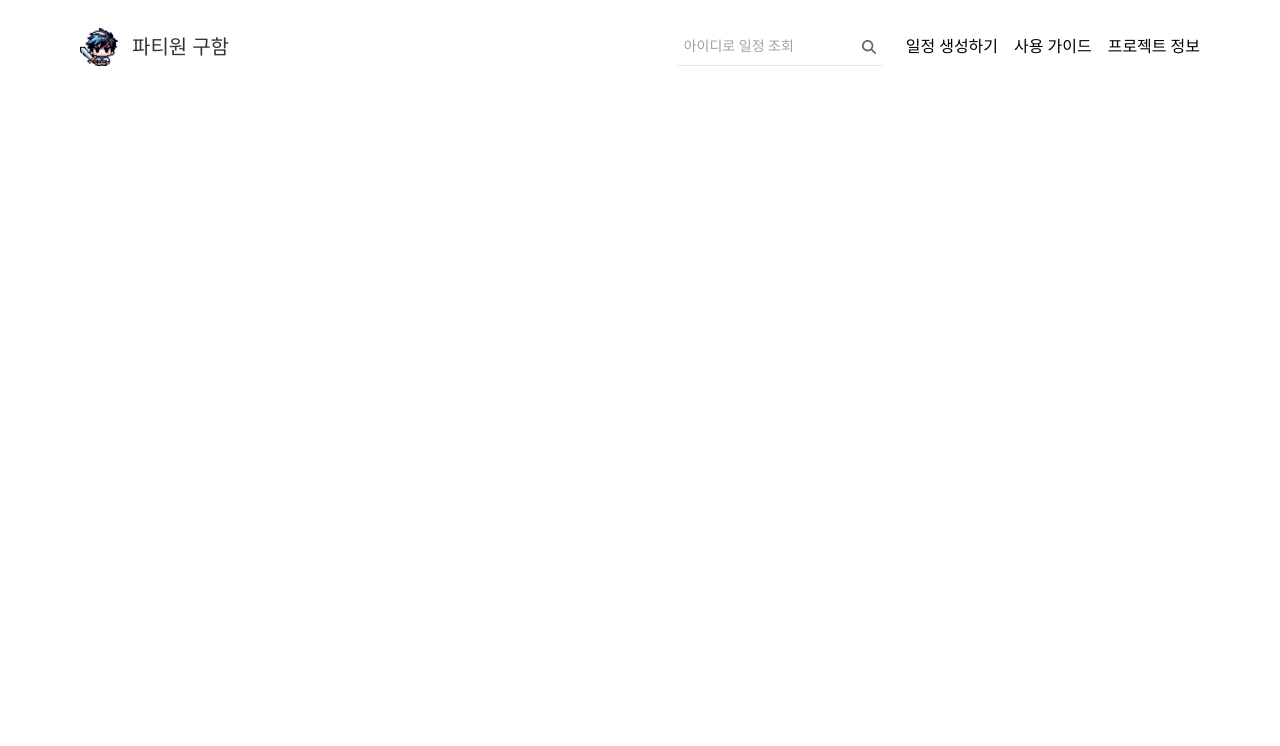
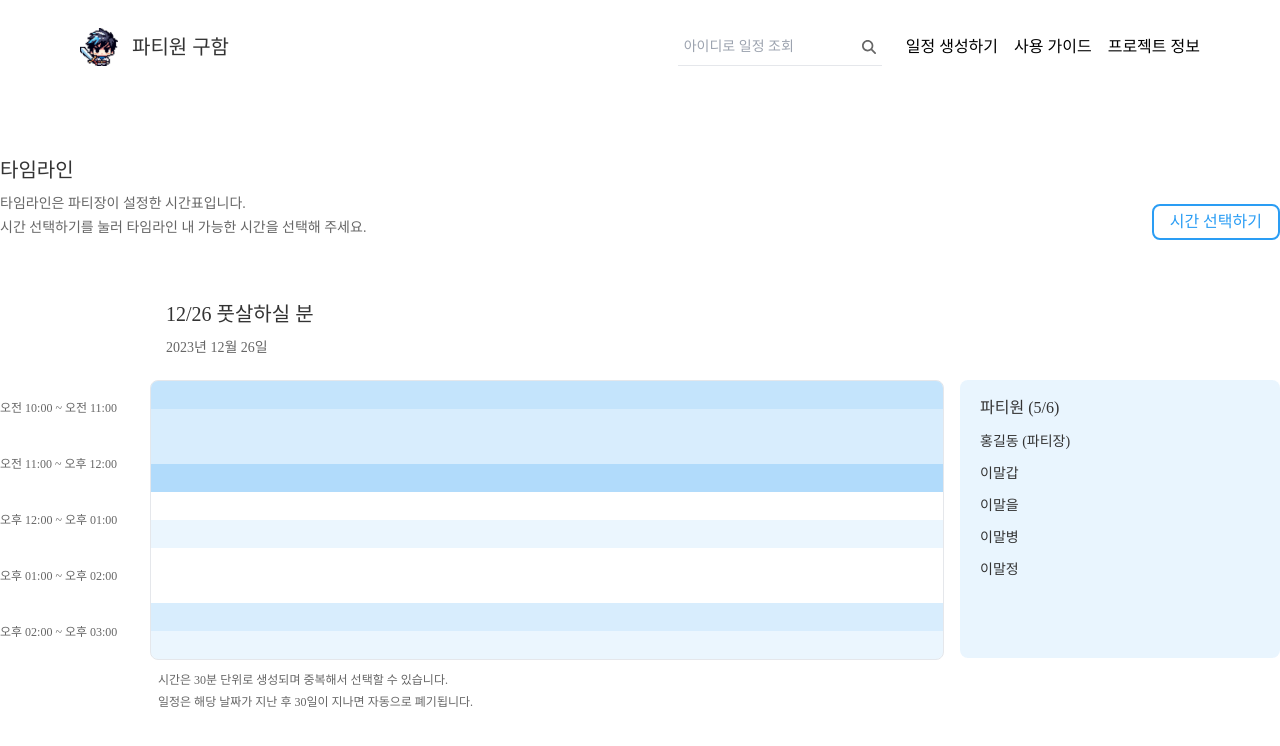
Before and after one commit to taedonn/partywonguham, a Nuxt app: page /time in a window 1280 px wide. Shown: the top 746 px of the page. Built offline with nearby package versions, Linux system fonts and the light colour scheme; a web font is replaced by a local one.

Commit message:
Add files via upload

```diff
--- /dev/null
+++ b/pages/time.vue
@@ -0,0 +1,153 @@
+<template>
+    <main class="w-full py-40 flex justify-center">
+        <div class="max-w-[1280px] w-full">
+            <div class="w-full flex items-end text-black-333">
+                <div class="w-full">
+                    <h1 class="mb-3 text-xl leading-none font-medium">타임라인</h1>
+                    <p class="text-sm leading-6 font-light text-gray-666">
+                        타임라인은 파티장이 설정한 시간표입니다. <br/>
+                        시간 선택하기를 눌러 타임라인 내 가능한 시간을 선택해 주세요.
+                    </p>
+                </div>
+                <button @click="handleShow" class="shrink-0 px-4 py-2 text-base leading-none font-medium rounded-lg border-2 border-blue-4 text-blue-4">시간 선택하기</button>
+            </div>
+            <div class="mt-16 text-black-333">
+                <div class="ml-1.5 pl-40">
+                    <h2 class="mb-3 text-xl leading-none font-medium">{{ data.title }}</h2>
+                    <p class="text-sm leading-6 font-light text-gray-666">{{ data.date }}</p>
+                </div>
+                <div class="w-full mt-5 flex">
+                    <Timeline
+                        :timeline="data.timeline"
+                        :checked_time="data.checked_time"
+                    />
+                    <div class="w-80 shrink-0 ml-4 pb-[52px]">
+                        <div class="w-full h-full p-5 shrink-0 rounded-lg bg-blue-4/10 text-black-333 fill-black-333">
+                            <h2>파티원 ({{ (data.partywon.length + 1) + '/' + data.capacity }})</h2>
+                            <ul class="mt-4 text-sm font-light flex flex-col gap-3">
+                                <li class="flex items-center">
+                                    {{ data.partyjang.name }} (파티장)
+                                </li>
+                                <li v-for="partywon in data.partywon">{{ partywon.name }}</li>
+                            </ul>
+                        </div>
+                    </div>
+                </div>
+            </div>
+        </div>
+        <Popup
+            :show="show"
+            :handleClick="handleShow"
+            title="시간대 설정"
+            subtitle="가능한 시간을 선택해 주세요."
+        >
+            <div>
+                <div class="w-48 shrink-0 mb-8">
+                    <h2>이름</h2>
+                    <input
+                        type="text"
+                        placeholder="이름을 입력해 주세요."
+                        class="w-full p-2 mt-3 text-sm font-light border-b border-gray-ccc text-black-333 placeholder-gray-999"
+                    />
+                </div>
+                <Timeline
+                    blank
+                    :timeline="data.timeline"
+                    :checked_time="data.checked_time"
+                />
+                <button @click="handleShow" class="mt-8 px-4 py-2 leading-none rounded-lg border-2 border-blue-4 text-blue-4">타임라인 추가</button>
+            </div>
+        </Popup>
+    </main>
+</template>
+
+<script>
+// components
+import Timeline from '~/components/Timeline.vue';
+import Popup from '~/components/Popup.vue';
+
+export default {
+    data() {
+        return {
+            // states
+            show: false,
+            // fetched data
+            data: {},
+        }
+    },
+    methods: {
+        async fetchData() {
+            const data = {
+                id: '5D23E8',
+                title: '12/26 풋살하실 분',
+                date: 'Tue Dec 26 2023',
+                start_time: 10,
+                end_time: 15,
+                partyjang: {
+                    name: '홍길동',
+                    email: 'partywonguham@gmail.com',
+                },
+                partywon: [
+                    { name: '이말갑' },
+                    { name: '이말을' },
+                    { name: '이말병' },
+                    { name: '이말정' },
+                ],
+                checked_time: [
+                    { time: 10, checked: ['이말갑', '이말을', '이말병'] },
+                    { time: 10.5, checked: ['이말갑', '이말을'] },
+                    { time: 11, checked: ['이말갑', '이말을'] },
+                    { time: 11.5, checked: ['이말갑', '이말을', '이말병', '이말정'] },
+                    { time: 12, checked: [] },
+                    { time: 12.5, checked: ['이말갑'] },
+                    { time: 13, checked: [] },
+                    { time: 13.5, checked: [] },
+                    { time: 14, checked: ['이말갑', '이말을'] },
+                    { time: 14.5, checked: ['이말갑'] },
+                ],
+                capacity: 6,
+            }
+
+            const { start_time, end_time } = data;
+
+            // 날짜 포맷
+            const date = new Date(data.date);
+            data.date = `${date.getFullYear()}년 ${date.getMonth() + 1}월 ${date.getDate()}일`;
+
+            // 타임라인 생성을 위한 날짜 반복문
+            const timeline = [
+                start_time < 11
+                    ? `오전 ${start_time >= 10 ? start_time : '0' + start_time}:00 ~ 오전 ${start_time + 1 >= 10 ? start_time + 1 : '0' + (start_time + 1)}:00`
+                    : start_time === 11
+                        ? '오전 11:00 ~ 오후 12:00'
+                        : `오후 ${start_time >= 10 ? start_time : '0' + start_time}:00 ~ 오후 ${start_time + 1 >= 10 ? start_time + 1 : '0' + (start_time + 1)}:00`
+            ]
+            const timelineLength = end_time - start_time;
+            for (let i = 0; i < timelineLength - 1; i++) {
+                let hour = Number(timeline[i].split(' ~ ')[1].split(':')[0].split(' ')[1]);
+                let meridiem = timeline[i].split(' ~ ')[1].split(':')[0].split(' ')[0];
+                timeline.push(`${
+                    meridiem === '오전'
+                        ? hour === 11
+                            ? '오전 11:00 ~ 오후 12:00'
+                            : `오전 ${hour >= 10 ? hour : '0' + hour}:00 ~ 오전 ${hour + 1 >= 10 ? hour + 1 : '0' + (hour + 1)}:00`
+                        : hour === 12
+                            ? '오후 12:00 ~ 오후 01:00'
+                            : `오후 ${hour >= 10 ? hour : '0' + hour}:00 ~ 오후 ${hour + 1 >= 10 ? hour + 1 : '0' + (hour + 1)}:00`
+                }`);
+            }
+            const newData = { ...data, timeline };
+
+            this.data = newData;
+        },
+        handleShow() { this.show = !this.show; }
+    },
+    created() {
+        this.fetchData();
+    }
+}
+</script>
+
+<style>
+
+</style>
```
